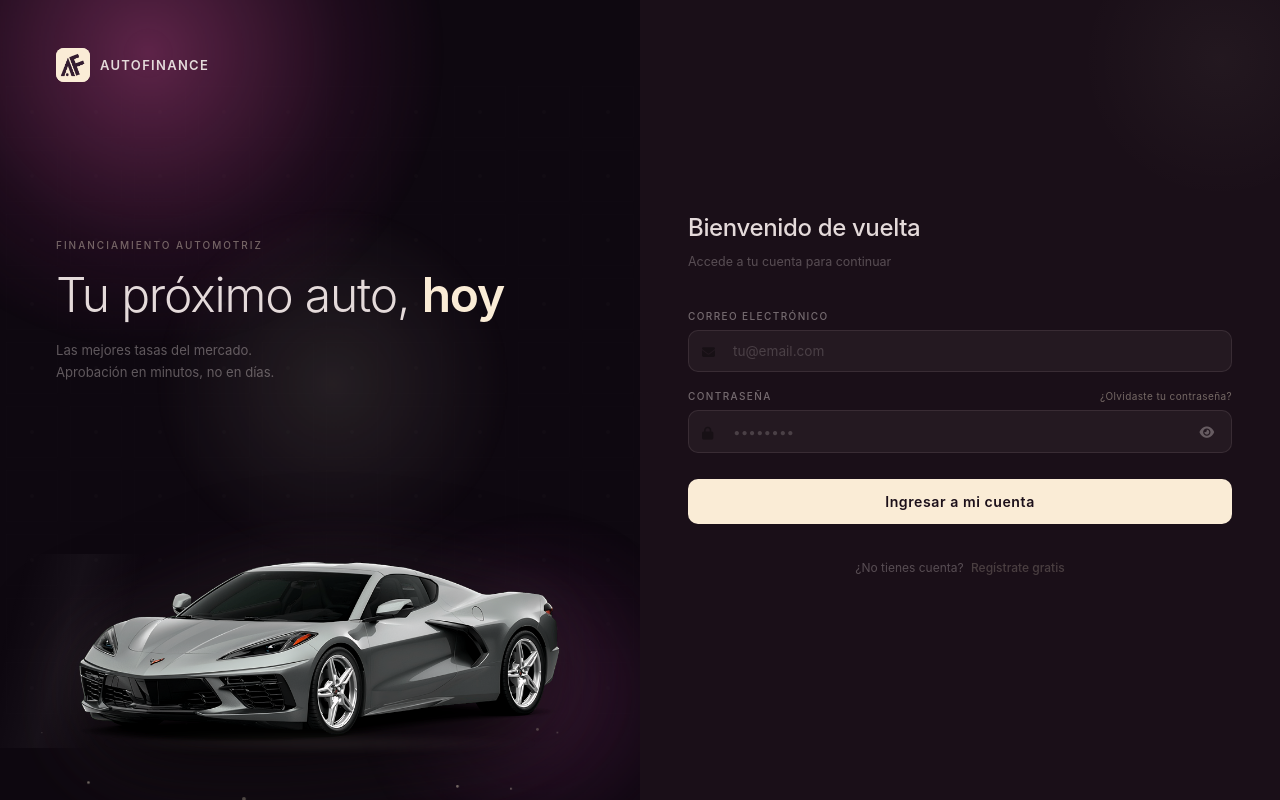
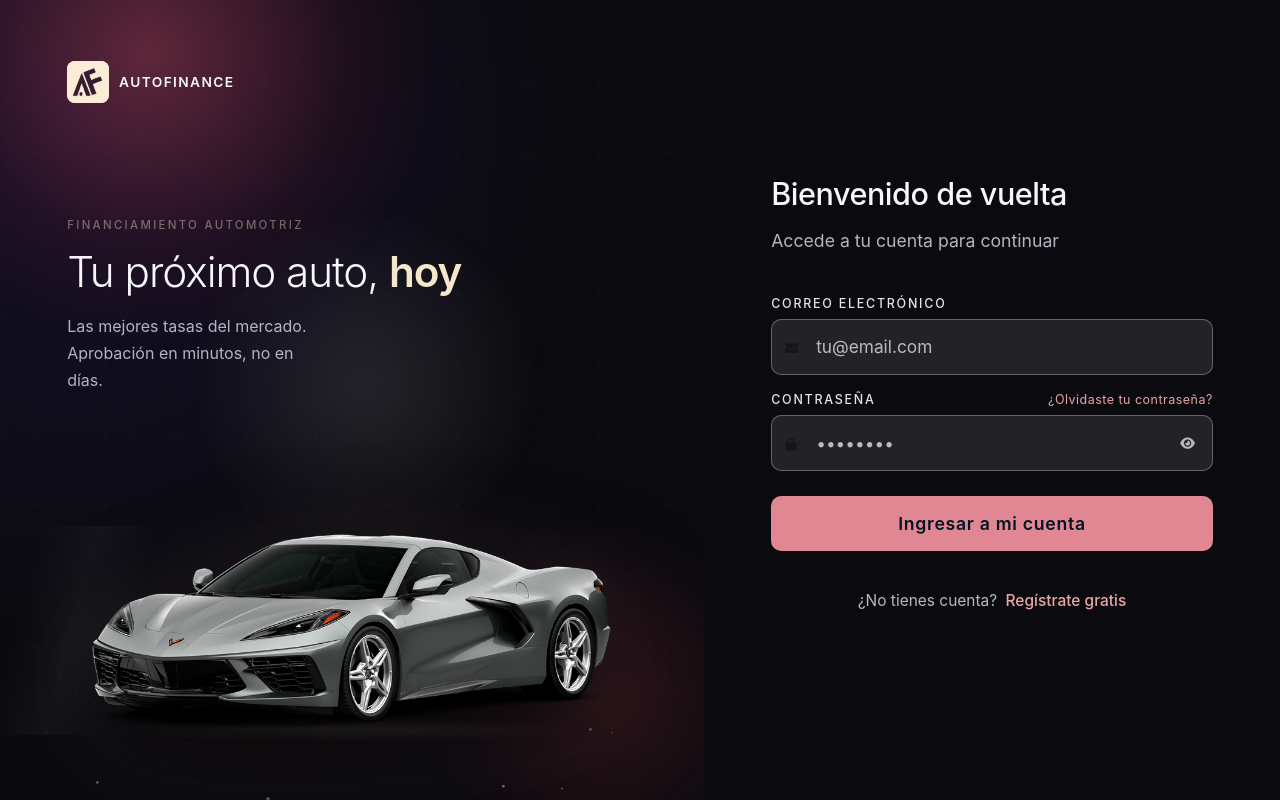
Before and after one commit to VictorZERO21/AutoFinance, a Django app: page /login/ in a window 1280 px wide. Run offline with Django 5.2, Linux system fonts and the light colour scheme.

Commit message:
feat: update login and register screens.

```diff
--- a/core/templates/core/login.html
+++ b/core/templates/core/login.html
@@ -7,9 +7,27 @@
     <title>AutoFinance - Login</title>
     <link rel="stylesheet" href="https://cdnjs.cloudflare.com/ajax/libs/font-awesome/6.5.1/css/all.min.css">
     <style>
+        :root {
+            --bg-deep: #0b0b0f;
+            --bg-panel: #170f2b;
+            --panel-bg: radial-gradient(circle at 10% 15%, #140f2b 0%, var(--bg-deep) 55%);
+            --text-main: #f6f7fb;
+            --text-muted: #c3c8d4;
+            --accent: #e08793;
+            --accent-strong: #ff7070;
+            --highlight-left: #f5e7cb;
+            --highlight-right: #ffb5b5;
+            --danger: #ff6b6b;
+        }
+
         /* ── RESET ── */
         *, *::before, *::after { box-sizing: border-box; }
-        html, body { margin: 0; padding: 0; }
+        html, body {
+            margin: 0;
+            padding: 0;
+            min-height: 100%;
+            background: var(--bg-deep);
+        }
 
         /* ── LAYOUT ── */
         .wrapper {
@@ -18,13 +36,15 @@
             min-height: 100vh;
             font-family: 'Inter', system-ui, -apple-system, sans-serif;
             overflow: hidden;
+            width: 100%;
+            background: var(--bg-deep);
         }
 
         /* ─────────────────────────────────────────
            LEFT
            ───────────────────────────────────────── */
         .left {
-            background: #0e0810;
+            background: var(--panel-bg);
             position: relative;
             overflow: hidden;
             padding: 3rem 3.5rem;
@@ -61,14 +81,14 @@
         .orb-1 {
             width: 620px; height: 620px;
             top: -260px; left: -160px;
-            background: radial-gradient(circle, rgba(160, 60, 120, 0.55) 0%, rgba(100, 30, 80, 0.2) 45%, transparent 68%);
+            background: radial-gradient(circle, rgba(160, 60, 77, 0.55) 0%, rgba(100, 30, 42, 0.2) 45%, transparent 68%);
             animation: orbFloat1 7s ease-in-out infinite;
         }
 
         .orb-2 {
             width: 420px; height: 420px;
             bottom: -160px; right: -90px;
-            background: radial-gradient(circle, rgba(90, 35, 80, 0.5) 0%, rgba(60, 20, 55, 0.15) 50%, transparent 68%);
+            background: radial-gradient(circle, rgba(90, 35, 38, 0.5) 0%, rgba(60, 20, 35, 0.15) 50%, transparent 68%);
             animation: orbFloat2 10s ease-in-out infinite;
         }
 
@@ -76,7 +96,7 @@
             width: 280px; height: 280px;
             top: 48%; left: 52%;
             transform: translate(-50%, -50%);
-            background: radial-gradient(circle, rgba(250, 236, 214, 0.12) 0%, transparent 65%);
+            background: radial-gradient(circle, rgba(255, 245, 230, 0.12) 0%, transparent 65%);
             animation: orbPulse 5s ease-in-out infinite;
         }
 
@@ -124,7 +144,7 @@
         .dot {
             position: absolute;
             border-radius: 50%;
-            background: rgba(250, 236, 214, 0.55);
+            background: rgba(255, 242, 220, 0.55);
             animation: floatUp linear infinite;
         }
 
@@ -145,8 +165,8 @@
         }
 
         .logo-icon {
-            width: 34px;
-            height: 34px;
+            width: clamp(32px, 1.4vw + 24px, 48px);
+            height: clamp(32px, 1.4vw + 24px, 48px);
             border-radius: 8px;
             background: #FAECD6;
             display: flex;
@@ -160,9 +180,9 @@
         }
 
         .logo-text {
-            font-size: 13px;
+            font-size: clamp(0.72rem, 0.35vw + 0.58rem, 0.95rem);
             font-weight: 600;
-            color: #E4DADA;
+            color: var(--text-main);
             letter-spacing: 0.1em;
             text-transform: uppercase;
         }
@@ -174,7 +194,7 @@
         }
 
         .eyebrow {
-            font-size: 10px;
+            font-size: clamp(0.62rem, 0.22vw + 0.54rem, 0.82rem);
             font-weight: 500;
             color: #FAECD6;
             opacity: 0.4;
@@ -184,23 +204,23 @@
         }
 
         .hero-title {
-            font-size: 3rem;
+            font-size: clamp(2rem, 1.8vw + 1.2rem, 3.6rem);
             font-weight: 300;
             line-height: 1.15;
-            color: #E4DADA;
+            color: var(--text-main);
             letter-spacing: -0.025em;
             margin: 0 0 1rem 0;
         }
 
         .hero-title strong {
             font-weight: 600;
-            color: #FAECD6;
+            color: var(--highlight-left);
         }
 
         .hero-sub {
-            font-size: 0.82rem;
-            color: #E4DADA;
-            opacity: 0.38;
+            font-size: clamp(0.88rem, 0.35vw + 0.72rem, 1.15rem);
+            color: var(--text-muted);
+            opacity: 0.9;
             line-height: 1.7;
             max-width: 260px;
         }
@@ -215,6 +235,7 @@
             position: relative;
             display: inline-block;
             width: 100%;
+            max-width: clamp(320px, 52vw, 980px);
         }
 
         .car-wrap::after {
@@ -234,7 +255,7 @@
 
         .car {
             width: 100%;
-            max-width: 600px;
+            max-width: none;
             display: block;
             filter: drop-shadow(0 28px 50px rgba(0, 0, 0, 0.95))
                     drop-shadow(-10px 0 24px rgba(250, 236, 214, 0.06))
@@ -262,26 +283,31 @@
            RIGHT
            ───────────────────────────────────────── */
         .right {
-            background: #1a0f18;
+            background: #0b0b0f;
             padding: 3rem 3rem;
             display: flex;
             flex-direction: column;
             justify-content: center;
             position: relative;
             overflow: hidden;
+            font-size: 1rem;
+        }
+
+        .right > * {
+            width: 100%;
+            max-width: min(760px, 92vw);
+            margin-left: auto;
+            margin-right: auto;
         }
 
         .right::before {
-            content: '';
-            position: absolute;
-            top: -80px;
-            right: -80px;
-            width: 280px;
-            height: 280px;
-            border-radius: 50%;
-            background: radial-gradient(circle, rgba(250, 236, 214, 0.04) 0%, transparent 70%);
-            pointer-events: none;
-            z-index: 0;
+            content: none;
+            display: none;
+        }
+
+        .right::after {
+            content: none;
+            display: none;
         }
 
         /* ── FORM HEADER ── */
@@ -292,17 +318,17 @@
         }
 
         .form-header h2 {
-            font-size: 1.5rem;
+            font-size: clamp(1.65rem, 0.95vw + 1.15rem, 2.6rem);
             font-weight: 500;
-            color: #E4DADA;
+            color: var(--text-main);
             letter-spacing: -0.015em;
             margin: 0 0 0.3rem 0;
         }
 
         .form-header p {
-            font-size: 0.78rem;
-            color: #E4DADA;
-            opacity: 0.3;
+            font-size: clamp(0.95rem, 0.38vw + 0.8rem, 1.2rem);
+            color: var(--text-muted);
+            opacity: 0.9;
         }
 
         /* ── FIELDS ── */
@@ -315,10 +341,10 @@
 
         .field > label {
             display: block;
-            font-size: 10px;
+            font-size: clamp(0.7rem, 0.2vw + 0.62rem, 0.85rem);
             font-weight: 500;
-            color: #E4DADA;
-            opacity: 0.45;
+            color: var(--text-main);
+            opacity: 0.92;
             letter-spacing: 0.14em;
             text-transform: uppercase;
             margin-bottom: 0.5rem;
@@ -332,18 +358,18 @@
         }
 
         .pw-row label {
-            font-size: 10px;
+            font-size: clamp(0.7rem, 0.2vw + 0.62rem, 0.85rem);
             font-weight: 500;
-            color: #E4DADA;
-            opacity: 0.45;
+            color: var(--text-main);
+            opacity: 0.92;
             letter-spacing: 0.14em;
             text-transform: uppercase;
         }
 
         .forgot-link {
-            font-size: 10px;
-            color: #FAECD6;
-            opacity: 0.4;
+            font-size: clamp(0.7rem, 0.2vw + 0.62rem, 0.85rem);
+            color: var(--highlight-right);
+            opacity: 0.9;
             text-decoration: none;
             letter-spacing: 0.04em;
             transition: opacity 0.2s;
@@ -372,8 +398,8 @@
             transform: translateY(-50%);
             background: none;
             border: none;
-            color: #E4DADA;
-            opacity: 0.35;
+            color: var(--text-main);
+            opacity: 0.7;
             cursor: pointer;
             font-size: 13px;
             padding: 4px;
@@ -387,33 +413,33 @@
 
         .field input {
             width: 100%;
-            padding: 0.78rem 1rem 0.78rem 2.75rem;
-            background: rgba(228, 218, 218, 0.05);
-            border: 1px solid rgba(228, 218, 218, 0.1);
+            padding: clamp(0.88rem, 0.32vw + 0.76rem, 1.1rem) 1rem clamp(0.88rem, 0.32vw + 0.76rem, 1.1rem) 2.75rem;
+            background: rgba(255, 255, 255, 0.1);
+            border: 1px solid rgba(255, 255, 255, 0.3);
             border-radius: 10px;
-            color: #E4DADA;
-            font-size: 0.85rem;
+            color: var(--text-main);
+            font-size: clamp(0.95rem, 0.3vw + 0.84rem, 1.14rem);
             font-family: inherit;
             outline: none;
             transition: border-color 0.2s, background 0.2s;
         }
 
-        .field input::placeholder { color: rgba(228, 218, 218, 0.2); }
+        .field input::placeholder { color: rgba(246, 247, 251, 0.72); }
 
         .field input:focus {
-            border-color: rgba(250, 236, 214, 0.3);
-            background: rgba(228, 218, 218, 0.08);
+            border-color: var(--accent);
+            background: rgba(255, 255, 255, 0.14);
         }
 
         /* ── SUBMIT ── */
         .btn-submit {
             width: 100%;
-            padding: 0.9rem;
-            background: #FAECD6;
-            color: #1C101A;
+            padding: clamp(0.92rem, 0.32vw + 0.8rem, 1.16rem);
+            background: var(--accent);
+            color: #031423;
             border: none;
             border-radius: 10px;
-            font-size: 0.88rem;
+            font-size: clamp(0.98rem, 0.28vw + 0.88rem, 1.16rem);
             font-weight: 600;
             font-family: inherit;
             letter-spacing: 0.04em;
@@ -424,7 +450,7 @@
             overflow: hidden;
         }
 
-        .btn-submit:hover  { opacity: 0.88; }
+        .btn-submit:hover  { background: var(--accent-strong); }
         .btn-submit:active { transform: scale(0.98); }
         .btn-submit:disabled { opacity: 0.5; cursor: not-allowed; }
 
@@ -437,17 +463,17 @@
         }
 
         .form-footer p {
-            font-size: 0.75rem;
-            color: #E4DADA;
-            opacity: 0.3;
+            font-size: clamp(0.86rem, 0.26vw + 0.76rem, 1.02rem);
+            color: var(--text-muted);
+            opacity: 0.92;
         }
 
         .form-footer a {
-            color: #FAECD6;
+            color: var(--highlight-right);
             text-decoration: none;
             font-weight: 500;
             margin-left: 4px;
-            opacity: 0.7;
+            opacity: 1;
             transition: opacity 0.2s;
         }
 
@@ -477,23 +503,88 @@
         }
 
         /* ── RESPONSIVE ── */
-        @media (max-width: 860px) {
+        @media (max-width: 1200px) {
             .wrapper {
                 grid-template-columns: 1fr;
                 min-height: 100vh;
             }
 
             .left {
-                padding: 2.5rem 2rem;
+                padding: 2.4rem 1.8rem;
                 gap: 2rem;
-                min-height: 50vh;
+                min-height: 46vh;
             }
 
-            .hero-title { font-size: 2.2rem; }
+            .hero-sub { max-width: 40ch; }
 
-            .car { width: 80%; max-width: 320px; }
+            .car-wrap { max-width: min(80vw, 620px); }
 
-            .right { padding: 2.5rem 2rem; }
+            .right { padding: 2.2rem 1.8rem; }
+
+            .right > * { max-width: 42rem; }
+        }
+
+        @media (max-width: 700px) {
+            .left,
+            .right {
+                padding: 1.6rem 1rem;
+            }
+
+            .left {
+                min-height: 42vh;
+                gap: 1.4rem;
+            }
+
+            .logo-area { gap: 8px; }
+
+            .hero-sub { max-width: 100%; }
+
+            .car-wrap { max-width: min(86vw, 460px); }
+
+            .pw-row {
+                flex-wrap: wrap;
+                gap: 0.45rem;
+                align-items: flex-start;
+            }
+
+            .right > * { max-width: none; }
+        }
+
+        @media (min-width: 1280px) {
+            .wrapper {
+                grid-template-columns: 1.1fr 0.9fr;
+            }
+
+            .left,
+            .right {
+                padding: 3.8rem 4.2rem;
+            }
+        }
+
+        @media (min-width: 1680px) {
+            .right > * { max-width: 820px; }
+            .right { padding: 4.6rem 6rem; }
+            .car-wrap { max-width: min(60vw, 1120px); }
+        }
+
+        @media (min-width: 2200px) {
+            html { font-size: 18px; }
+
+            .wrapper {
+                grid-template-columns: 1.15fr 0.85fr;
+            }
+
+            .left,
+            .right {
+                padding: 5rem 7rem;
+            }
+
+            .right > * { max-width: 960px; }
+            .car-wrap { max-width: min(62vw, 1400px); }
+        }
+
+        @media (min-width: 3000px) {
+            html { font-size: 20px; }
         }
     </style>
 </head>
```
Also changed, not shown: core/templates/core/register.html (+141 -59 lines).
